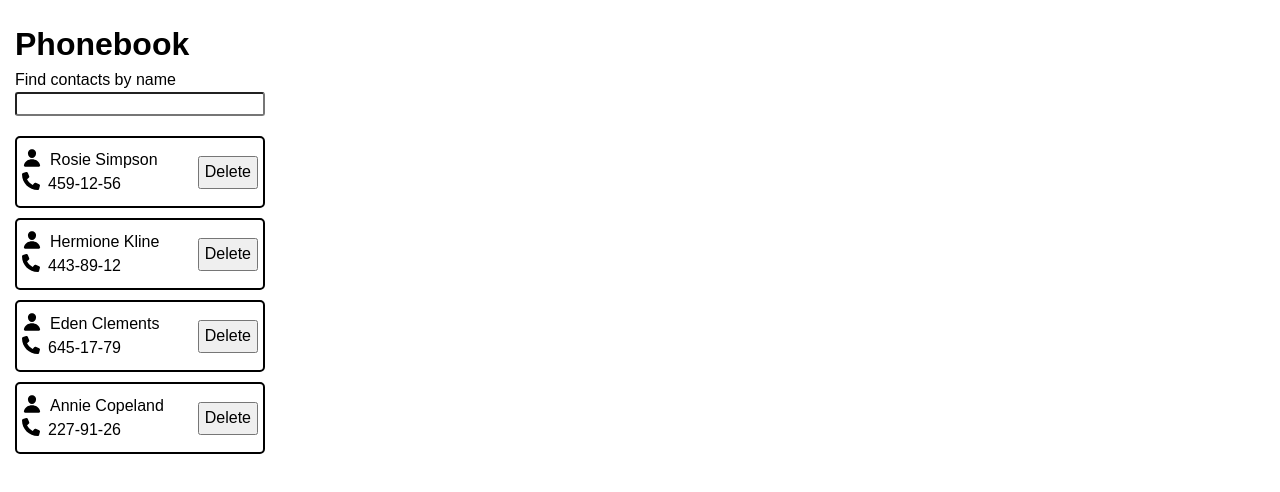
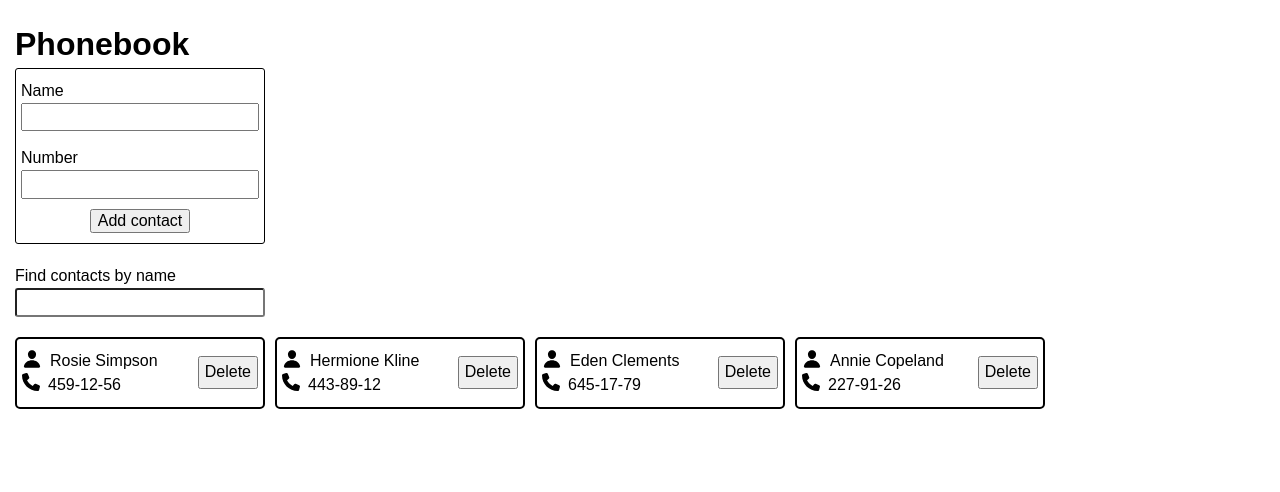
Before and after one commit to MaxKov86/goit-react-hw-03, a React (Vite) app: page / in a window 1280 px wide. Shown: the top 492 px of the page. Built offline with nearby package versions, Linux system fonts and the light colour scheme.

Commit message:
Added form

```diff
--- a/src/components/App.jsx
+++ b/src/components/App.jsx
@@ -1,9 +1,10 @@
 import { useState } from 'react';
 import { ContactList } from './ContactList/ContactList';
-import { SearchBar } from './SearchBar/SearchBar';
+import { SearchBar } from './SearchBox/SearchBox';
+import ContactForm from './ContactForm/ContactForm';
 
 const App = () => {
-  const [contacts] = useState([
+  const [contacts, setContacts] = useState([
     { id: 'id-1', name: 'Rosie Simpson', number: '459-12-56' },
     { id: 'id-2', name: 'Hermione Kline', number: '443-89-12' },
     { id: 'id-3', name: 'Eden Clements', number: '645-17-79' },
@@ -14,6 +15,7 @@ const App = () => {
   return (
     <>
       <h1>Phonebook</h1>
+      <ContactForm contacts={contacts} addContact={setContacts} />
       <SearchBar value={filterValue} onChange={setFilter} />
       <ContactList contacts={contacts} filterName={filterValue} />
     </>
--- /dev/null
+++ b/src/components/ContactForm/ContactForm.jsx
@@ -0,0 +1,45 @@
+import css from './ContactForm.module.css';
+import { Field, Form, Formik } from 'formik';
+import { nanoid } from 'nanoid';
+
+const initialValues = { name: '', phoneNumber: '' };
+
+const ContactForm = ({ contacts, addContact }) => {
+  const nameId = nanoid(9);
+  const phoneNumberId = nanoid(9);
+
+  const handleSubmit = (values, actions) => {
+    addContact(
+      contacts.push({
+        id: nanoid(9),
+        name: values.name,
+        number: values.phoneNumber,
+      })
+    );
+    console.log(contacts);
+    console.log(values);
+    actions.resetForm();
+  };
+  return (
+    <Formik initialValues={initialValues} onSubmit={handleSubmit}>
+      <Form className={css.form}>
+        <label htmlFor={nameId}>Name</label>
+        <Field className={css.fieldName} type="text" name="name" id={nameId} />
+
+        <label htmlFor={phoneNumberId}>Number</label>
+        <Field
+          className={css.fieldNumber}
+          type="text"
+          name="phoneNumber"
+          id={phoneNumberId}
+        />
+
+        <button className={css.addBtn} type="submit">
+          Add contact
+        </button>
+      </Form>
+    </Formik>
+  );
+};
+
+export default ContactForm;
--- /dev/null
+++ b/src/components/ContactForm/ContactForm.module.css
@@ -0,0 +1,23 @@
+.form {
+  display: flex;
+  flex-direction: column;
+  width: 250px;
+  border: solid 1px black;
+  border-radius: 3px;
+  padding: 10px 5px;
+  margin-bottom: 20px;
+}
+
+.fieldName {
+  margin-bottom: 15px;
+  padding: 3px;
+}
+.fieldNumber {
+  margin-bottom: 10px;
+  padding: 3px;
+}
+.addBtn {
+  font-weight: 500;
+  width: max-content;
+  margin: 0 auto;
+}
--- a/src/components/ContactList/ContactList.module.css
+++ b/src/components/ContactList/ContactList.module.css
@@ -1,5 +1,5 @@
 .contactList {
   display: flex;
-  flex-direction: column;
+  flex-wrap: wrap;
   gap: 10px;
 }
--- a/src/components/SearchBar/SearchBar.jsx
+++ b/src/components/SearchBox/SearchBox.jsx
@@ -1,4 +1,4 @@
-import css from './SearchBar.module.css';
+import css from './SearchBox.module.css';
 // import { Contact } from '../ContactList/Contact/Contact';
 
 export const SearchBar = ({ value, onChange }) => {
--- a/src/components/SearchBar/SearchBar.module.css
+++ b/src/components/SearchBox/SearchBox.module.css
@@ -3,6 +3,7 @@
 
   width: 250px;
   margin-bottom: 20px;
+  padding: 3px;
 }
 /* .searchBar:focus {
 } */
```
